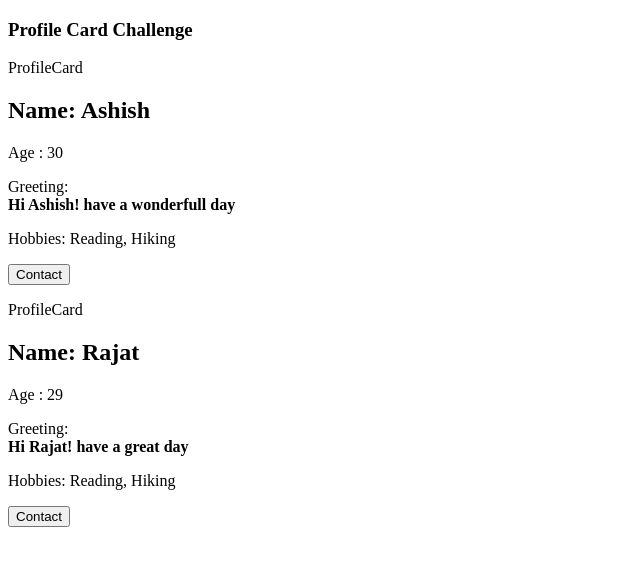
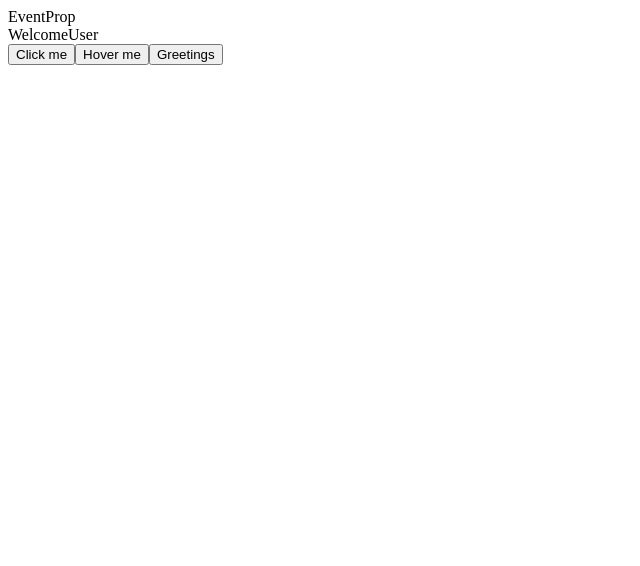
Before and after one commit to erashish41/react-practices, a React (Vite) app in the folder react-pr/04ParentChild/: page / in a window 1280 px wide. Shown: the top 566 px of the page, without its empty margins (0-640 px from the left). Built offline with nearby package versions, Linux system fonts and the light colour scheme.

Commit message:
event handler updates

```diff
--- a/react-pr/04ParentChild/src/App.jsx
+++ b/react-pr/04ParentChild/src/App.jsx
@@ -1,12 +1,14 @@
 import React from 'react'
 import ParentComponent from './componets/ParentChild/ParentComponent'
 import Profile from './componets/Props/Profile'
+import EventProp from './componets/EventHandler/EventProp'
 
 const App = () => {
   return (
     <>
       {/* <ParentComponent /> */}
-      <Profile />
+      {/* <Profile /> */}
+      <EventProp />
     </>
   )
 }
--- /dev/null
+++ b/react-pr/04ParentChild/src/componets/EventHandler/EventProp.jsx
@@ -0,0 +1,27 @@
+import React from 'react'
+import WelcomeUser from './WelcomeUser'
+
+const EventProp = () => {
+
+    const handleParent = (user) => {
+        alert(`hey ${user}, how are you`)
+    }
+
+    const handleMouse = () => {
+        alert(`hello, to everyOne`)
+    }
+
+  return (
+    <>
+        <div>EventProp</div>
+        <div>
+            <WelcomeUser
+                onMouseButton={() => handleParent("ashish")}
+                onMouseEnter={handleMouse}
+                />
+        </div>
+    </>
+  )
+}
+
+export default EventProp
--- /dev/null
+++ b/react-pr/04ParentChild/src/componets/EventHandler/WelcomeUser.jsx
@@ -0,0 +1,24 @@
+import React from 'react'
+
+const WelcomeUser = (props) => {
+
+  const {onMouseButton, onMouseEnter} = props
+
+  const handleClick = () => {
+    console.log(`hey user, have great day`);
+    onMouseButton();
+  }
+
+  return (
+    <>
+      <div>WelcomeUser</div>
+      <div>
+        <button onClick={onMouseButton}>Click me</button>
+        <button onMouseEnter={onMouseEnter}>Hover me</button>
+        <button onClick={handleClick}>Greetings</button>
+      </div>
+    </>
+  )
+}
+
+export default WelcomeUser
```
